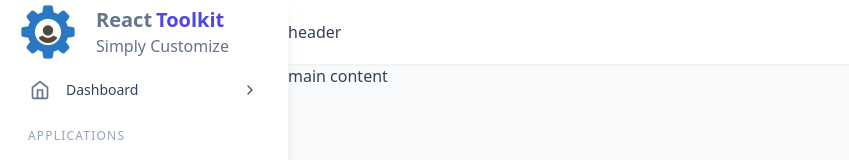
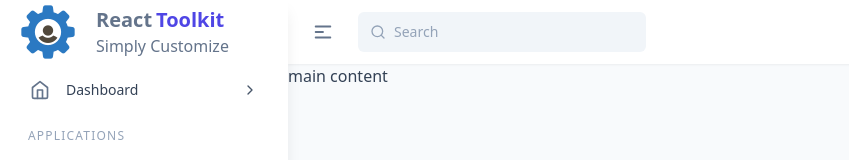
Before and after one commit to rahmanmajeed/react-toolkit, a React (Vite) app: page / in a window 1280 px wide. Shown: the top 160 px of the page, without its empty margins (0-849 px from the left). Built offline with nearby package versions, Linux system fonts and the light colour scheme.

Commit message:
[feat] topbar design init.

```diff
--- a/src/App.tsx
+++ b/src/App.tsx
@@ -1,6 +1,16 @@
+import { useEffect } from 'react';
 import Sidebar from './components/sidebar';
+import useClassRef from './hooks/useClassRef';
 
 function App() {
+  const wrapper = useClassRef('.wrapper');
+  const sidebar = useClassRef('.sidebar');
+  const sidebarToggle = useClassRef('.sidebar-toggle');
+  const content = useClassRef('.sidebar-content');
+  const menuItems = useClassRef('.sidebar-menu');
+  useEffect(() => {
+    console.log(sidebar.current);
+  }, [sidebar, wrapper, sidebarToggle, content, menuItems]);
   return (
     <div id="app">
       {/** sidebar start */}
@@ -8,7 +18,59 @@ function App() {
       {/** sidebar end */}
       {/** wrapper starts */}
       <div className="wrapper">
-        <header className="header">header</header>
+        <header className="header">
+          <div className="container-fluid flex items-center justify-between">
+            {/** Sidebar Toggle & Search Starts  */}
+            <div className="flex items-center space-x-6 overflow-visible">
+              {/* sidebar toggle button */}
+              <button type="button" className="sidebar-toggle">
+                <span className="flex space-x-4">
+                  <svg
+                    stroke="currentColor"
+                    fill="none"
+                    strokeWidth="0"
+                    viewBox="0 0 24 24"
+                    height="22"
+                    width="22"
+                    xmlns="http://www.w3.org/2000/svg"
+                  >
+                    <path
+                      strokeLinecap="round"
+                      strokeLinejoin="round"
+                      strokeWidth="2"
+                      d="M4 6h16M4 12h8m-8 6h16"
+                    />
+                  </svg>
+                </span>
+              </button>
+              {/* sidebar toggle ends */}
+              {/* searchbar starts */}
+
+              <button
+                type="button"
+                className="h-10 w-72 items-center overflow-hidden px-3 bg-slate-100 text-slate-400 rounded-md sm:flex"
+              >
+                <svg
+                  xmlns="http://www.w3.org/2000/svg"
+                  width="1em"
+                  height="1em"
+                  viewBox="0 0 24 24"
+                  fill="none"
+                  stroke="currentColor"
+                  strokeWidth="2"
+                  strokeLinecap="round"
+                  strokeLinejoin="round"
+                  className="feather feather-search text-slate-400"
+                >
+                  <circle cx="11" cy="11" r="8" />
+                  <line x1="21" y1="21" x2="16.65" y2="16.65" />
+                </svg>
+                <span className="ml-2 text-sm text-slate-400">Search</span>
+              </button>
+              {/* searchbar ends */}
+            </div>
+          </div>
+        </header>
         {/** Page Content Starts */}
         <div className="content">
           {/** Main Content Starts */}
--- /dev/null
+++ b/src/hooks/useClassRef.ts
@@ -0,0 +1,15 @@
+import { useEffect, useRef } from 'react';
+
+// interface RefObject<T> {
+//   readonly current: T | null | undefined;
+// }
+const useClassRef = (value: string) => {
+  const elementRef = useRef<HTMLDivElement | null>(null);
+  useEffect(() => {
+    elementRef.current = document.querySelector(value);
+  }, [value]);
+
+  return elementRef;
+};
+
+export default useClassRef;
--- a/src/scss/_utilities.scss
+++ b/src/scss/_utilities.scss
@@ -0,0 +1,5 @@
+@layer utilities {
+    .container-fluid {
+        @apply w-full px-4 sm:px-6;
+    }
+}
```
